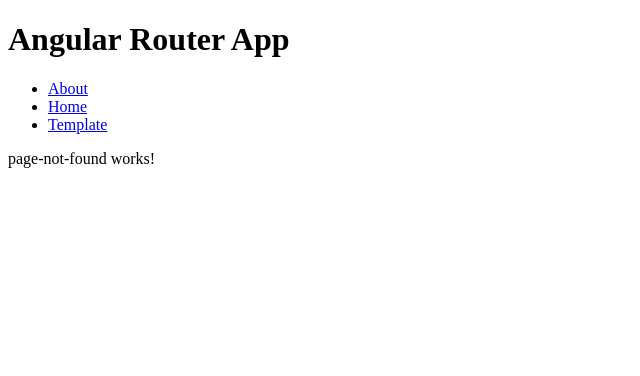
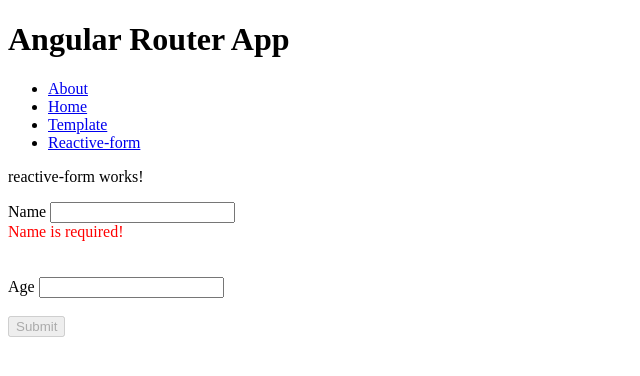
Before and after one commit to phuocthinh1998/Angular_12_Github, an Angular app: page /reactive-form in a window 1280 px wide. Shown: the top 376 px of the page, without its empty margins (0-640 px from the left). Built offline with nearby package versions, Linux system fonts and the light colour scheme.

Commit message:
reactiveform

```diff
--- a/src/app/app-routing.module.ts
+++ b/src/app/app-routing.module.ts
@@ -3,12 +3,14 @@
 import { AboutComponent } from './about/about.component';
 import { HomeComponent } from './home/home.component';
 import { PageNotFoundComponent } from './page-not-found/page-not-found.component';
+import { ReactiveFormComponent } from './reactive-form/reactive-form.component';
 import { TemplateDrivenFormComponent } from './template-driven-form/template-driven-form.component';
 
 const routes: Routes = [
   { path: 'about', component: AboutComponent },
   { path: 'home', component: HomeComponent },
   { path: 'template-driven-form', component: TemplateDrivenFormComponent },
+  { path: 'reactive-form', component: ReactiveFormComponent },
   { path: '**', component: PageNotFoundComponent },  // Wildcard route for a 404 page
 ];
 
--- a/src/app/app.component.html
+++ b/src/app/app.component.html
@@ -6,6 +6,8 @@
     <li><a routerLink="/about" routerLinkActive="active">About</a></li>
     <li><a routerLink="/home" routerLinkActive="active">Home</a></li>
     <li><a routerLink="/template-driven-form" routerLinkActive="active">Template</a></li>
+    <li><a routerLink="/reactive-form" routerLinkActive="active">Reactive-form</a></li>
+
 
   </ul>
 </nav>
--- /dev/null
+++ b/src/app/reactive-form/reactive-form.component.html
@@ -0,0 +1,13 @@
+<p>reactive-form works!</p>
+<form [formGroup]="formData" (ngSubmit)="onSubmit()">
+  Name
+  <input type="text" formControlName="name" >
+  <div *ngIf="!formData.controls.name.valid" style="color: red;">
+    Name is required!
+  </div>
+  <br><br>
+  Age
+  <input type="text" formControlName="age" >
+  <br><br>
+  <button  type="submit" [disabled]="!formData.valid" >Submit </button>
+</form>
--- /dev/null
+++ b/src/app/reactive-form/reactive-form.component.ts
@@ -0,0 +1,31 @@
+import { Component, OnInit } from '@angular/core';
+import { FormBuilder, FormControl, FormGroup, Validators } from '@angular/forms';
+import { CommonService } from '../Services/common.service';
+
+@Component({
+  selector: 'app-reactive-form',
+  templateUrl: './reactive-form.component.html',
+  styleUrls: ['./reactive-form.component.scss']
+})
+export class ReactiveFormComponent implements OnInit {
+  // public formData:FormGroup= new FormGroup({
+  //   name: new FormControl(''),
+  //   age: new FormControl(''),
+  // });
+  public formData = this.formBuilder.group({
+    name:['',Validators.required],
+    age:['',Validators.required]
+  });
+
+  constructor(private common: CommonService, private formBuilder:FormBuilder) { }
+
+  ngOnInit(): void {
+  }
+  public onSubmit():void{
+    // console.log('FormData: ',this.formData.value)
+    this.common.submitData(this.formData.value)
+
+
+  }
+
+}
```
Also changed, not shown: src/app/app.module.ts (+6 -2 lines), src/app/reactive-form/reactive-form.component.scss (added), 1 other file (tests, documents, lock files or other folders).
